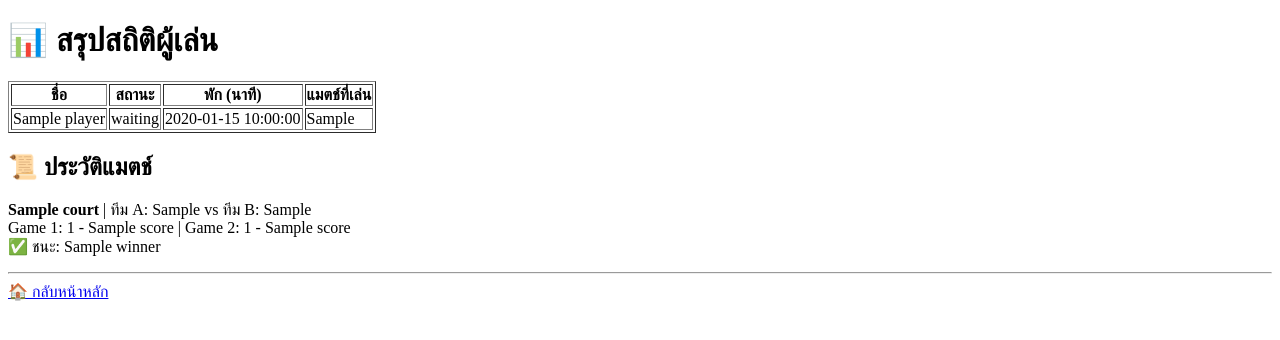
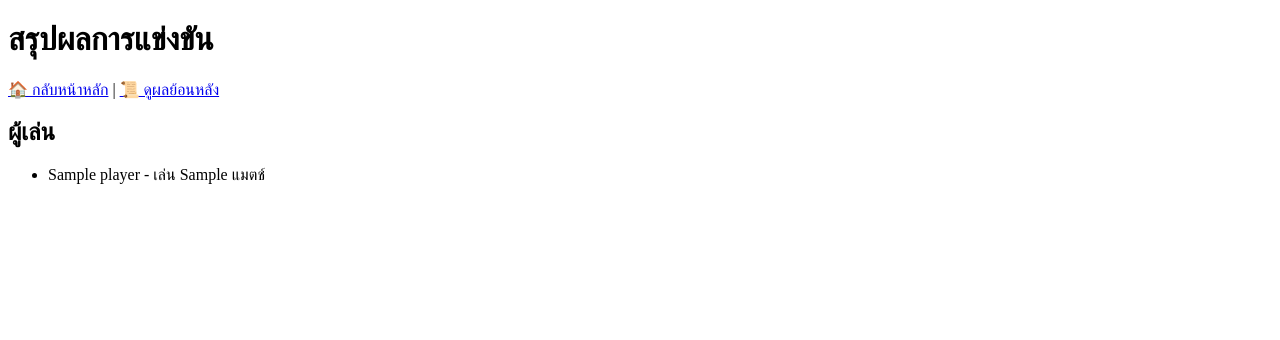
Before and after one commit to CHIRANONT/-, a Flask app: template templates/summary.html in a window 1280 px wide. Shown: the top 340 px of the page. Run offline with Flask 3, Linux system fonts and the light colour scheme; the template is opened without the code that fills it: most values are stand-ins (such as "Sample title", 1, 10 or a date in 2020).

Commit message:
Update summary.html

```diff
--- a/templates/summary.html
+++ b/templates/summary.html
@@ -2,31 +2,17 @@
 <html lang="en">
 <head>
     <meta charset="UTF-8">
-    <title>สรุปผล</title>
+    <title>สรุป</title>
 </head>
 <body>
-    <h1>📊 สรุปสถิติผู้เล่น</h1>
-    <table border="1">
-        <tr><th>ชื่อ</th><th>สถานะ</th><th>พัก (นาที)</th><th>แมตช์ที่เล่น</th></tr>
+    <h1>สรุปผลการแข่งขัน</h1>
+    <a href="{{ url_for('home') }}">🏠 กลับหน้าหลัก</a> |
+    <a href="{{ url_for('result_log') }}">📜 ดูผลย้อนหลัง</a>
+    <h2>ผู้เล่น</h2>
+    <ul>
         {% for player in players %}
-            <tr>
-                <td>{{ player.name }}</td>
-                <td>{{ player.status }}</td>
-                <td>{{ player.rest_time }}</td>
-                <td>{{ player.matches_played }}</td>
-            </tr>
+            <li>{{ player.name }} - เล่น {{ player.matches_played }} แมตช์</li>
         {% endfor %}
-    </table>
-
-    <h2>📜 ประวัติแมตช์</h2>
-    {% for match in match_history %}
-        <p><strong>{{ match.court }}</strong> | ทีม A: {{ match.team_a|join(', ') }} vs ทีม B: {{ match.team_b|join(', ') }}
-        <br>Game 1: {{ match.scores[0][0] }} - {{ match.scores[0][1] }} |
-        Game 2: {{ match.scores[1][0] }} - {{ match.scores[1][1] }}
-        <br>✅ ชนะ: {{ match.winner|join(', ') }}</p>
-        <hr>
-    {% endfor %}
-
-    <a href="/">🏠 กลับหน้าหลัก</a>
+    </ul>
 </body>
 </html>
```
